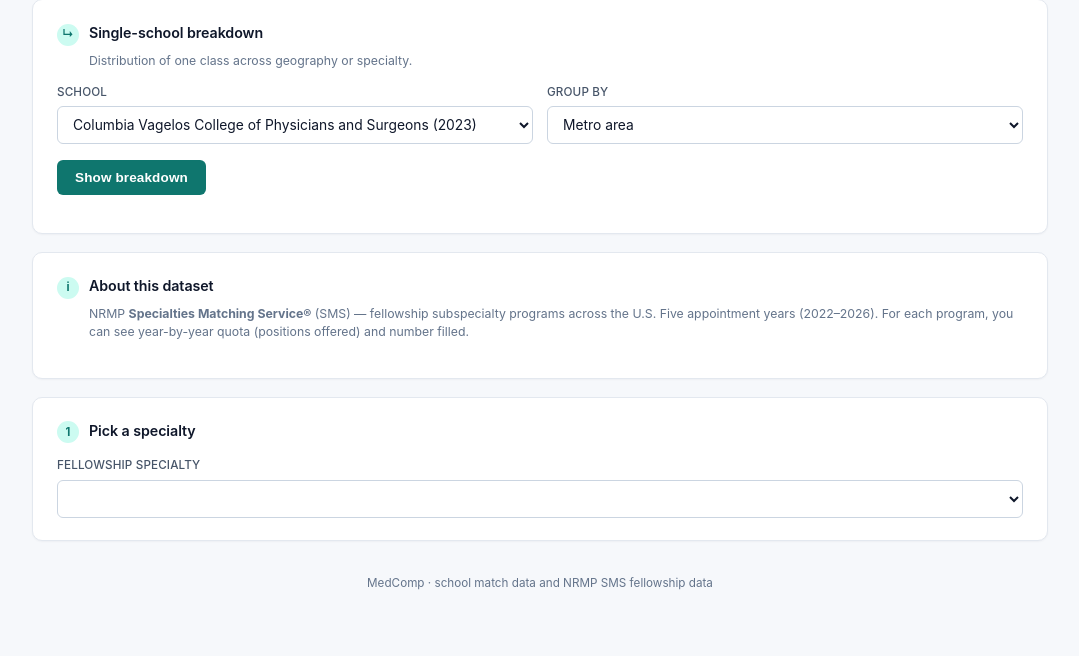
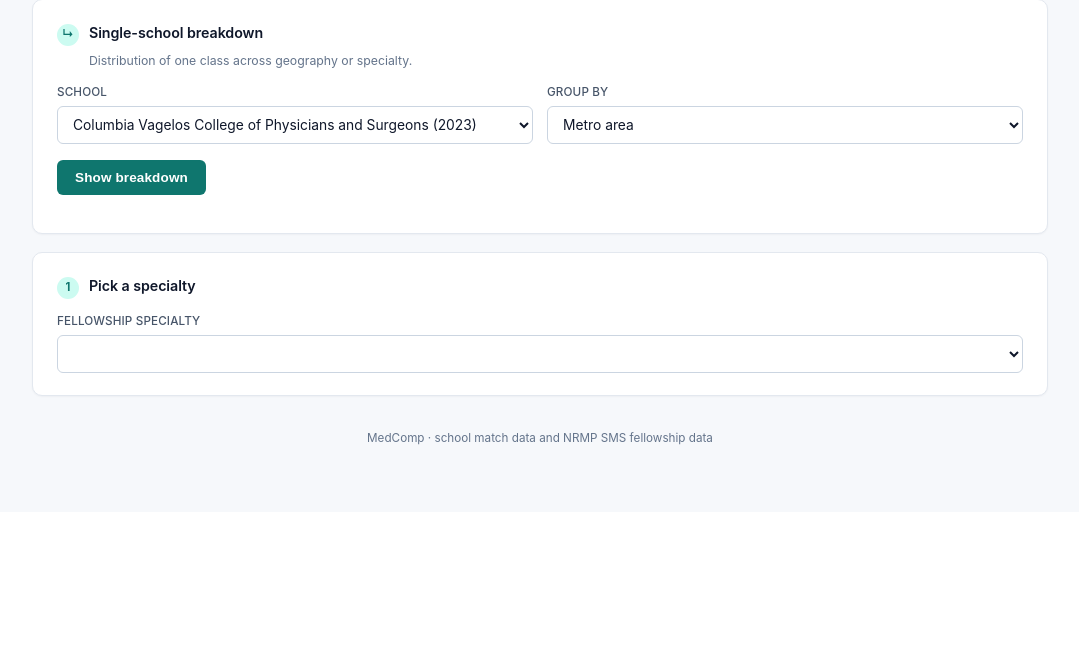
Before and after one commit to omeirhaeghe/medcomp, a FastAPI app: page / in a window 1280 px wide. Shown: the part 685-1341 px from the top of the page, without its empty margins (100-1179 px from the left). After the commit the page ends 1130 px from the top, so only its background shows below. Run offline with FastAPI, Linux system fonts and the light colour scheme; lists and menus that the app fills with data are empty.

Commit message:
Trim NRMP Fellowship tab to specialty picker + results only
Removes the "About this dataset" panel; the tab now shows just the
specialty selector and the year-over-year totals + program table.

Co-Authored-By: Claude Opus 4.7 (1M context) <noreply@anthropic.com>

```diff
--- a/app/static/app.js
+++ b/app/static/app.js
@@ -305,16 +305,7 @@ let SMS_LAST = null;
 
 async function loadSmsInit() {
   SMS_LOADED = true;
-  const [summary, specs] = await Promise.all([
-    fetch("/api/sms/summary").then(r => r.json()),
-    fetch("/api/sms/specialties").then(r => r.json()),
-  ]);
-  $("sms-summary").innerHTML = `
-    <strong>${summary.summary.programs.toLocaleString()}</strong> programs across
-    <strong>${summary.summary.institutions}</strong> institutions in
-    <strong>${summary.summary.specialties}</strong> specialties · years
-    ${summary.years[summary.years.length - 1]}–${summary.years[0]}
-  `;
+  const specs = await fetch("/api/sms/specialties").then(r => r.json());
 
   const sel = $("sms-specialty");
   sel.innerHTML = `<option value="">— pick one —</option>` + specs.specialties.map(s => `
--- a/app/templates/index.html
+++ b/app/templates/index.html
@@ -117,19 +117,6 @@
 
   <section class="panel">
     <div class="panel-head">
-      <span class="step-num">i</span>
-      <h2>About this dataset</h2>
-    </div>
-    <p class="panel-hint">
-      NRMP <strong>Specialties Matching Service®</strong> (SMS) — fellowship subspecialty
-      programs across the U.S. Five appointment years (2022–2026). For each program, you
-      can see year-by-year quota (positions offered) and number filled.
-    </p>
-    <div id="sms-summary" class="muted"></div>
-  </section>
-
-  <section class="panel">
-    <div class="panel-head">
       <span class="step-num">1</span>
       <h2>Pick a specialty</h2>
     </div>
```
